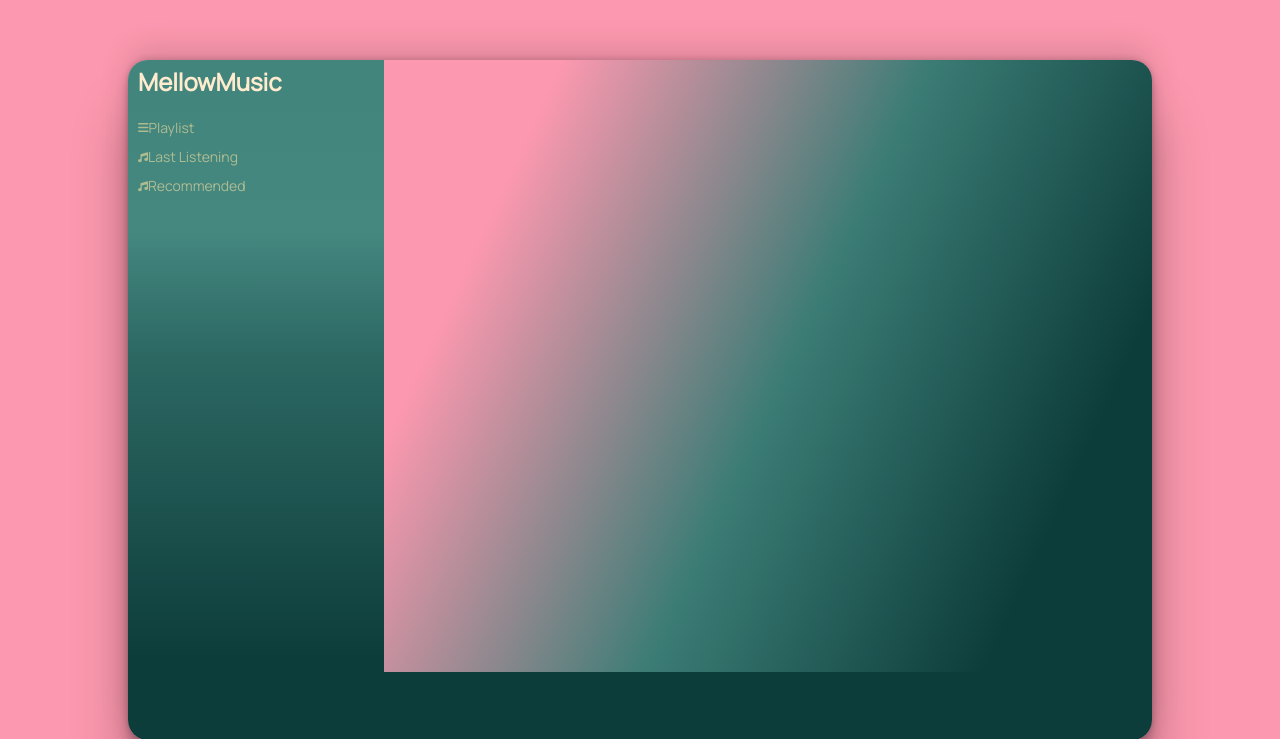
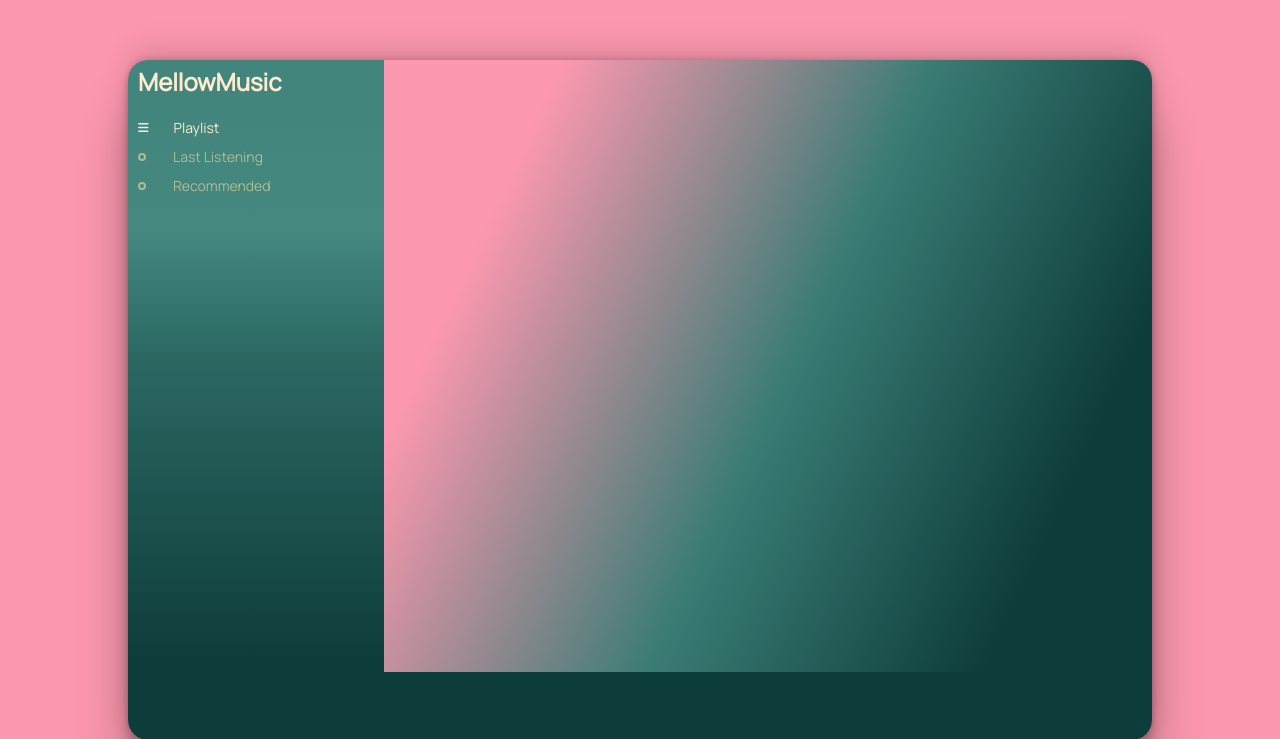
Before and after one commit to Drahel/Music-Website, a PHP site: page /pages/main.html in a window 1280 px wide. Shown: the top 739 px of the page. Run offline with PHP 8.4, Linux system fonts and the light colour scheme.

Commit message:
Анимации для пунктов бокового меню.
Добавлены анимации бокового меню при наведении на пункты.

```diff
--- a/styles/main.css
+++ b/styles/main.css
@@ -66,3 +66,44 @@ header{
     color: rgba(250, 226, 160, 0.589);
     transition: .3s linear;
 }
+
+.playlist h4:hover{
+    color: rgba(255, 235, 205, 0.858);
+}
+
+.playlist h4 span{
+    position: relative;
+    margin-right: 35px;
+}
+
+.playlist h4 span::before{
+    content: '';
+    position: absolute;
+    width: 4px;
+    height: 4px;
+    border: 2px solid rgba(250, 226, 160, 0.589);
+    border-radius: 50%;
+    top: -4px;
+    transition: .3s linear;
+}
+
+.playlist h4:hover span::before{
+    border: 2px solid rgba(255, 235, 205, 0.858);
+}
+
+.playlist h4 .fa-solid{
+    display: none;
+}
+
+.playlist .active{
+    color: blanchedalmond;
+}
+
+.playlist .active span{
+    display: none;
+}
+
+.playlist .active .fa-solid{
+    display: flex;
+    margin-right: 25px;
+}
```
